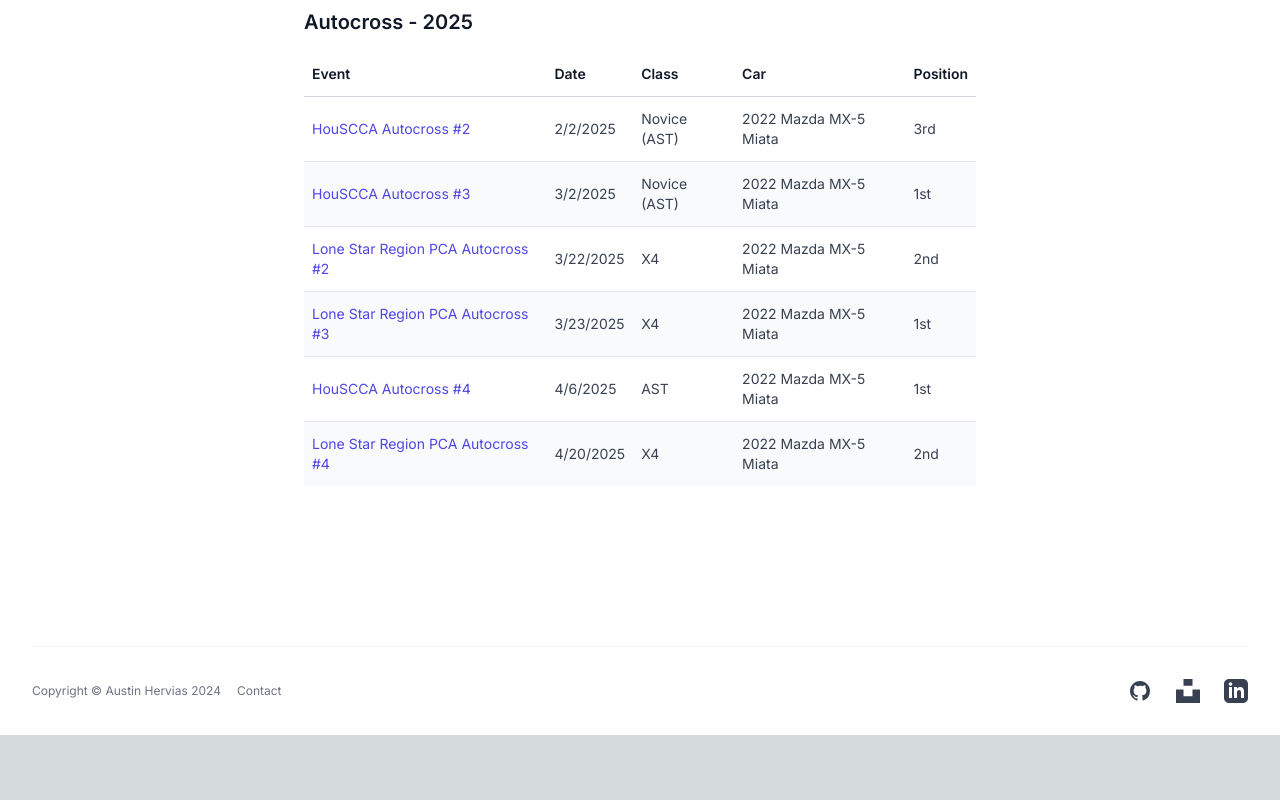
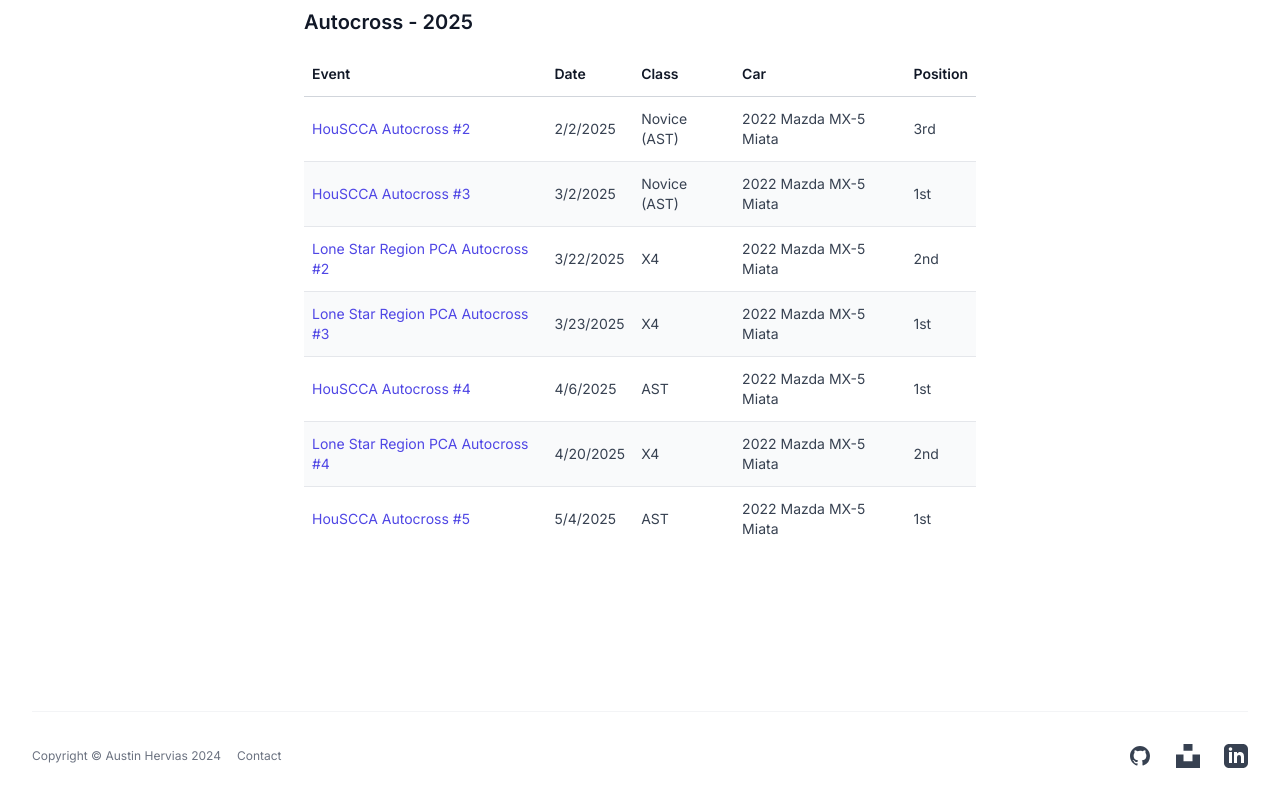
Before and after one commit to ahervias77/ahervias_site, a Next.js app: page /racing in a window 1280 px wide. Shown: the part 1488-2288 px from the top of the page. Before the commit the page ends 2223 px from the top, so only its background shows below. Built offline with nearby package versions, Linux system fonts and the light colour scheme.

Commit message:
Add 2025.05.04 autocross result

```diff
--- a/src/app/racing/page.tsx
+++ b/src/app/racing/page.tsx
@@ -72,6 +72,14 @@
         car: '2022 Mazda MX-5 Miata',
         position: '2nd',
         videoUrl: 'https://www.youtube.com/watch?v=6uG11P8Ih-A'
+      },
+      {
+        eventName: 'HouSCCA Autocross #5',
+        date: '5/4/2025',
+        class: 'AST',
+        car: '2022 Mazda MX-5 Miata',
+        position: '1st',
+        videoUrl: 'https://www.youtube.com/watch?v=6cryaQY6gWY'
       },
     ]
   },
```
